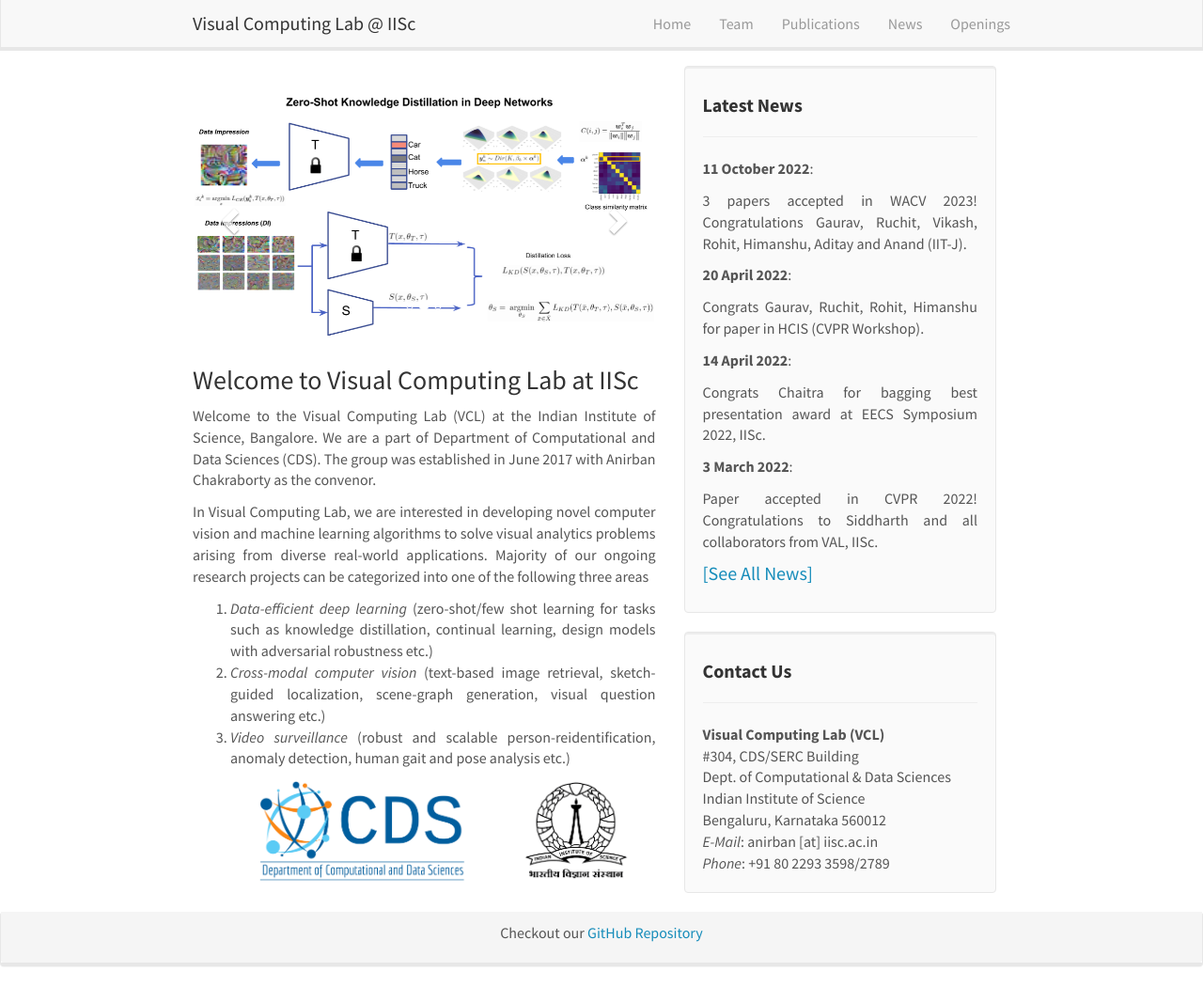
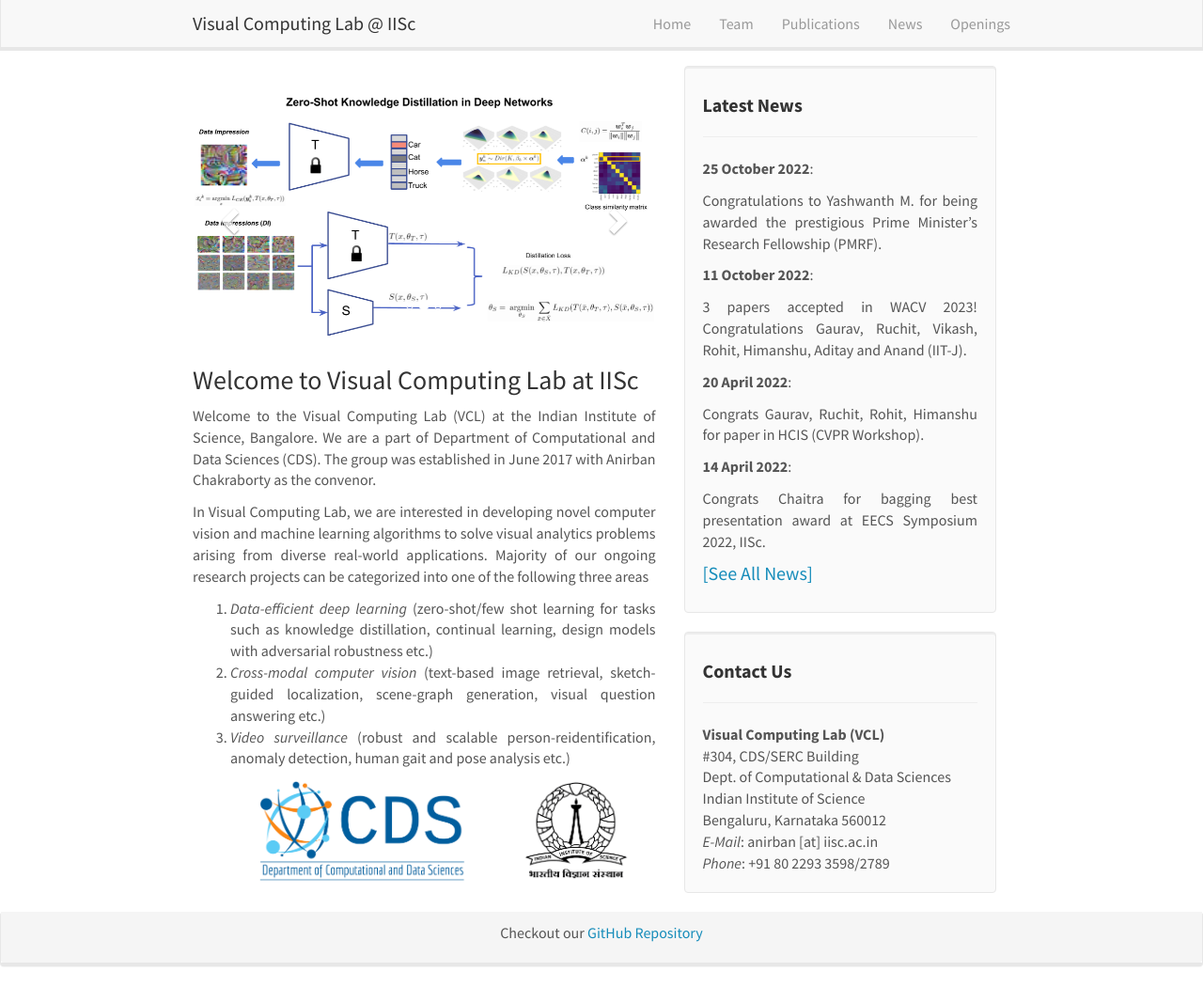
Before and after one commit to vcl-iisc/vclab-website, a Jekyll site: the page built from _pages/home.md, in a window 1280 px wide and 1050 px high. Shown: the whole window at 94% size. Built offline with Jekyll 4.4.1, drawn with Linux system fonts in a browser that asks for light colours; nearby versions of some CDN libraries.

Commit message:
Update news.yml
Yashwanth's PMRF news.

```diff
--- a/_data/news.yml
+++ b/_data/news.yml
@@ -1,3 +1,6 @@
+- date: 25 October 2022
+  headline: Congratulations to Yashwanth M. for being awarded the prestigious Prime Minister's Research Fellowship (PMRF).
+
 - date: 11 October 2022
   headline: 3 papers accepted in WACV 2023! Congratulations Gaurav, Ruchit, Vikash, Rohit, Himanshu, Aditay and Anand (IIT-J).
 
```
